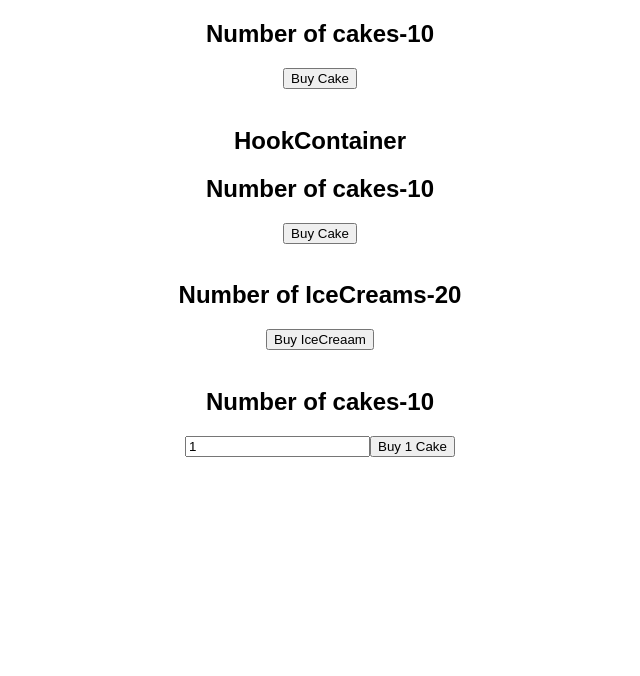
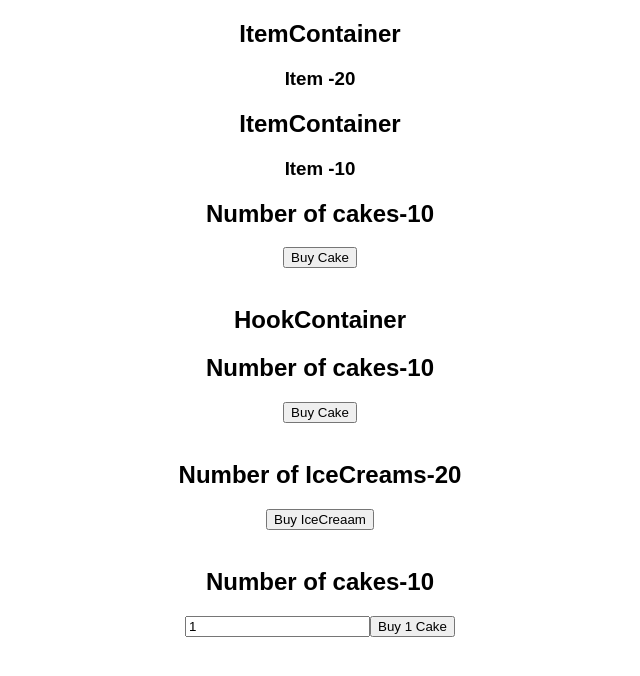
Before and after one commit to mk-Guvi/Redux, a React (Create React App) app: page / in a window 1280 px wide. Shown: the top 676 px of the page, without its empty margins (320-960 px from the left). Built offline with nearby package versions, Linux system fonts and the light colour scheme.

Commit message:
ownProps

```diff
--- a/src/App.js
+++ b/src/App.js
@@ -5,12 +5,17 @@
 import HookCakeContainer from "./components/HookCakeContainer";
 import IceCreamContainer from "./components/IceCreamContainer";
 import NewCakeCOntainer from "./components/NewCakeCOntainer";
+import ItemContainer from "./components/ItemContainer";
 //to provide redux store to react application react-redux exports an component called provider.
 
 export default function App() {
   return (
     <Provider store={store}>
       <div className="App">
+        <ItemContainer />
+        {/* cake is a passed as prop */}
+        <ItemContainer cake />
+
         <CakeContainer />
         <br />
         <HookCakeContainer />
--- a/src/components/CakeContainer.js
+++ b/src/components/CakeContainer.js
@@ -10,7 +10,7 @@
   );
 }
 //step-1
-//this function gets the redux state as a paramter and returns the object
+//this function gets the redux state as a paramter and returns the object.It nas second paramter that refers to the props that has already been passed to the component
 //selectors returns some state information from the redux store.Instead of writing couple of lines in mapsstatetoprops function it is extracted into seperate file called as selectors.
 const mapStateToProps = (state) => {
   return {
--- /dev/null
+++ b/src/components/ItemContainer.js
@@ -0,0 +1,22 @@
+import React from "react";
+import { connect } from "react-redux";
+
+function ItemContainer(props) {
+  return (
+    <div>
+      <h2>ItemContainer</h2>
+      <h3>Item -{props.item}</h3>
+    </div>
+  );
+}
+
+const mapStateToProps = (state, ownProps) => {
+  const itemState = ownProps.cake
+    ? state.cake.numOfCakes
+    : state.iceCream.numOfIceCream;
+
+  return {
+    item: itemState
+  };
+};
+export default connect(mapStateToProps)(ItemContainer);
```
